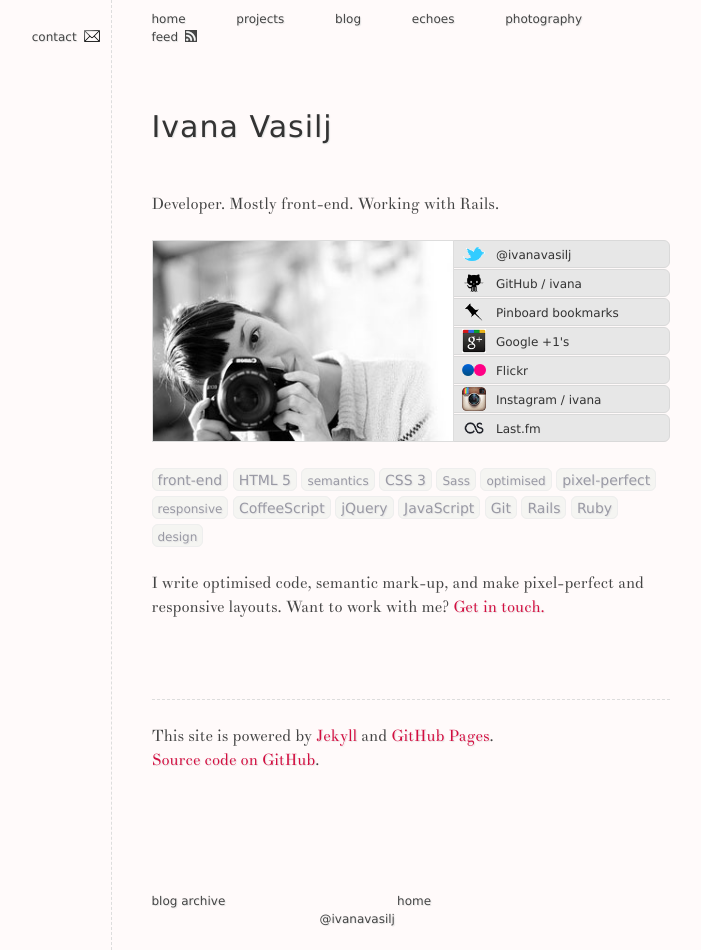
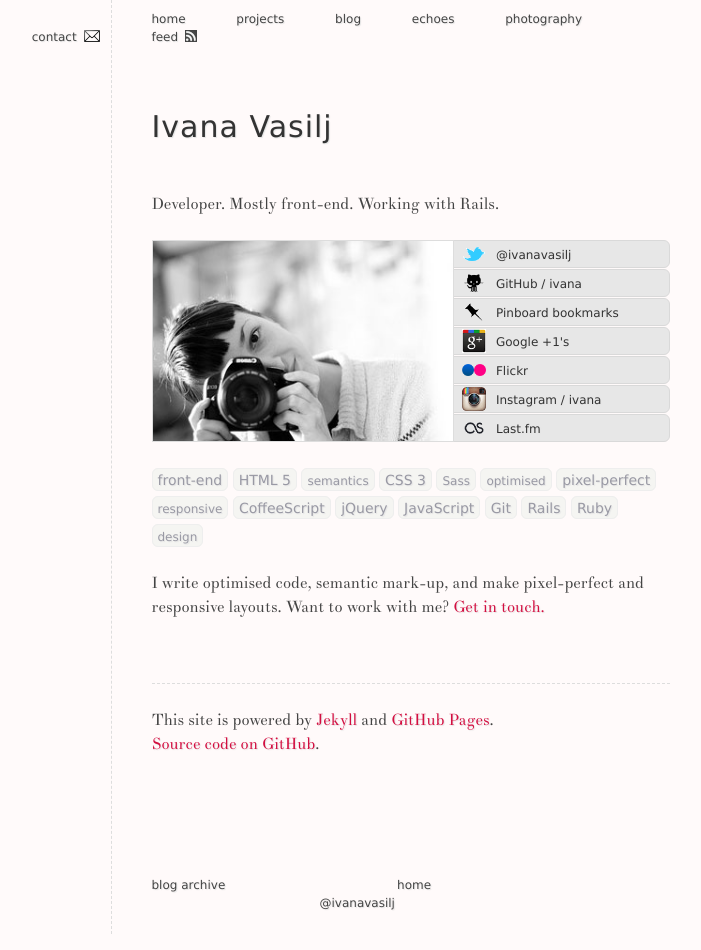
Before and after one commit to ivana/ivana.github.com, a Jekyll site: the page built from index.html, in a window 1280 px wide. Shown: the whole page, without its empty margins (250-951 px from the left). Built offline with Jekyll 4.4.1, drawn with Linux system fonts in a browser that asks for light colours; nearby versions of some CDN libraries; Markdown is read by kramdown in place of the engine named in the settings.

Commit message:
decrease top margin on aside

```diff
--- a/css/style.css
+++ b/css/style.css
@@ -20,7 +20,7 @@ h1, nav, .archive a, .annotated a, .tags, footer {
 
 p { margin-bottom:1.5em; }
 
-aside { margin-top:5em; padding-top:1.5em; border-top:1px dashed #ddd }
+aside { margin-top:4em; padding-top:1.5em; border-top:1px dashed #ddd }
 footer { margin:8em 0 1em; padding-top:2em; }
 footer li { display:inline; padding-left:168px }
 footer li:first-child { padding-left:0 }
```
